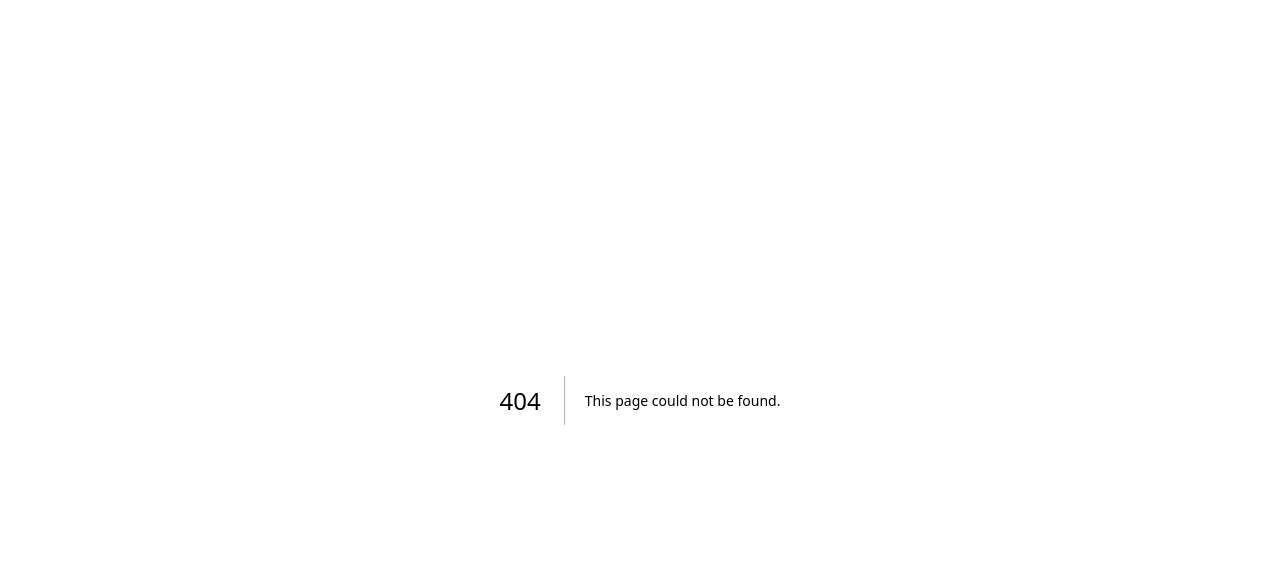
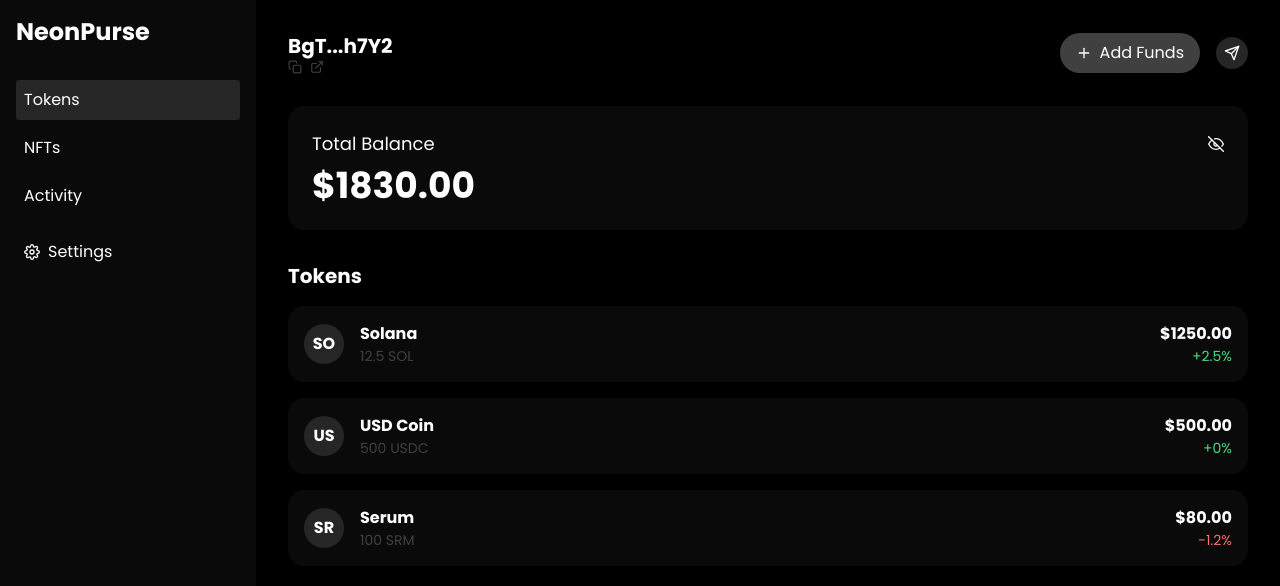
Before and after one commit to sarthakkapila/NeonPurse, a Next.js app: page /wallet in a window 1280 px wide. Before the commit this address had no page. Shown: the top 586 px of the page. Built offline with nearby package versions, Linux system fonts and the light colour scheme.

Commit message:
added wallet

```diff
--- a/src/app/page.tsx
+++ b/src/app/page.tsx
@@ -1,13 +1,20 @@
 
-import { GridBackgroundDemo } from "@/components/grid";
-import { Navbar } from "@/components/navbar-landing";
-import { SpotlightPreview } from "@/components/gridspot";
-import { NavbarDemo } from "@/components/navbar";
-
+import Head from 'next/head';
+import Image from 'next/image';
+import { NavbarDemo } from '@/components/navbar';
+import { SpotlightPreview } from '@/components/gridspot';
+import { GridBackgroundDemo } from '@/components/grid';
+import Footer from '../components/Footer'; // Ensure correct path to Footer component
 
 export default function Home() {
   return (
-    <div className="min-h-screen bg-zinc-950 bg-grid p-4 ">
+    <div className="min-h-screen bg-zinc-950 bg-grid p-4">
+      <Head>
+        <title>NeonPurse</title>
+        <link rel="icon" href="/favicon.ico" />
+      </Head>
+
+      {/* Header */}
       <div className="flex justify-between items-center">
         <div className="text-4xl sm:text-4xl font-extrabold bg-clip-text text-transparent bg-gradient-to-b from-neutral-200 to-neutral-950 py-4">
           NeonPurse
@@ -16,22 +23,25 @@ export default function Home() {
           <NavbarDemo />
         </div>
         <div>
-
           <button className="relative p-[3px] flex justify-end">
-            <div className="absolute inset-0 bg-gradient-to-r from-zinc-400 to-gray-950 rounded-lg" />
-            <div className="relative px-8 py-4 text-white font-extrabold text-xl bg-transparent hover:bg-transparent transition duration-200">
+            <div className="absolute inset-0 bg-gradient-to-r from-neutral-700 to-neutral-800 rounded-lg" />
+            <div className="relative px-8 py-4 text-gray-500 font-extrabold text-xl bg-transparent hover:bg-transparent transition duration-200">
               Launch App
             </div>
           </button>
         </div>
       </div>
-      <div className="max-w-screen-2xl mx-auto px-2 py-4 pt-16 ">
+
+      {/* Main Content */}
+      <div className="max-w-screen-2xl mx-auto px-2 py-4 pt-16">
         <SpotlightPreview />
 
+        <div className="bg-stone-500 rounded-xl mt-8">
+          <h1 className="text-lg font-bold text-center bg-clip-text text-transparent bg-gradient-to-b from-neutral-200 to-neutral-400 py-2">
+            Earn points by using our wallets
+          </h1>
+        </div>
 
-        <div className="bg-stone-700 rounded-xl">
-          <h1 className="text-lg font-extrabold text-center bg-clip-text text-transparent bg-gradient-to-b from-neutral-50 to-neutral-950 py-2">Earn points by using our wallets</h1>
-        </div>
         <GridBackgroundDemo />
       </div>
     </div>
--- /dev/null
+++ b/src/app/wallet/page.tsx
@@ -0,0 +1,134 @@
+"use client"
+import { useState } from 'react';
+import Head from 'next/head';
+import { FiSend, FiDownload, FiPlus, FiSettings, FiCopy, FiExternalLink, FiEye, FiEyeOff } from 'react-icons/fi';
+
+export default function Home() {
+  const [activeTab, setActiveTab] = useState('tokens');
+  const [showBalance, setShowBalance] = useState(true);
+  const [assets, setAssets] = useState([
+    { name: 'Solana', symbol: 'SOL', amount: 12.5, value: 1250, change: 2.5 },
+    { name: 'USD Coin', symbol: 'USDC', amount: 500, value: 500, change: 0 },
+    { name: 'Serum', symbol: 'SRM', amount: 100, value: 80, change: -1.2 },
+  ]);
+  const [nfts, setNfts] = useState([
+    { name: 'Degen Ape #1234', collection: 'Degen Ape Academy' },
+    { name: 'Solana Monkey #5678', collection: 'SMB' },
+  ]);
+
+  const totalBalance = assets.reduce((sum, asset) => sum + asset.value, 0);
+  const truncatedAddress = 'BgT...h7Y2';
+
+  return (
+    <div className="min-h-screen bg-black text-white flex">
+      <Head>
+        <title>NeonPurse-Wallet</title>
+        <link rel="icon" href="/favicon.ico" />
+      </Head>
+
+      {/* Sidebar */}
+      <aside className="w-64 bg-neutral-950 p-4">
+        <h1 className="text-2xl font-bold mb-8">NeonPurse</h1>
+        <nav className="space-y-2">
+          <button className={`w-full text-left p-2 rounded ${activeTab === 'tokens' ? 'bg-neutral-800' : 'hover:bg-neutral-800'}`} onClick={() => setActiveTab('tokens')}>Tokens</button>
+          <button className={`w-full text-left p-2 rounded ${activeTab === 'nfts' ? 'bg-neutral-800' : 'hover:bg-neutral-800'}`} onClick={() => setActiveTab('nfts')}>NFTs</button>
+          <button className={`w-full text-left p-2 rounded ${activeTab === 'activity' ? 'bg-neutral-800' : 'hover:bg-neutral-800'}`} onClick={() => setActiveTab('activity')}>Activity</button>
+        </nav>
+        <div className="mt-auto pt-4">
+          <button className="w-full text-left p-2 rounded hover:bg-neutral-600 flex items-center">
+            <FiSettings className="mr-2" /> Settings
+          </button>
+        </div>
+      </aside>
+
+      {/* Main Content */}
+      <main className="flex-1 p-8">
+        {/* Header */}
+        <header className="flex justify-between items-center mb-8">
+          <div>
+            <h2 className="text-xl font-bold">{truncatedAddress}</h2>
+            <div className="flex items-center text-sm text-neutral-700">
+              <button className="mr-2 hover:text-white"><FiCopy /></button>
+              <button className="hover:text-white"><FiExternalLink /></button>
+            </div>
+          </div>
+          <div className="flex items-center space-x-4">
+            <button className="bg-neutral-700 hover:bg-neutral-950 px-4 py-2 rounded-full flex items-center">
+              <FiPlus className="mr-2" /> Add Funds
+            </button>
+            <button className="bg-neutral-800 hover:bg-neutral-950 p-2 rounded-full">
+              <FiSend />
+            </button>
+          </div>
+        </header>
+
+        {/* Balance */}
+        <div className="bg-neutral-950 rounded-lg p-6 mb-8">
+          <div className="flex justify-between items-center mb-2">
+            <h3 className="text-lg">Total Balance</h3>
+            <button onClick={() => setShowBalance(!showBalance)}>
+              {showBalance ? <FiEyeOff /> : <FiEye />}
+            </button>
+          </div>
+          <p className="text-4xl font-bold">
+            {showBalance ? `$${totalBalance.toFixed(2)}` : '••••••'}
+          </p>
+        </div>
+
+        {/* Tokens */}
+        {activeTab === 'tokens' && (
+          <div>
+            <h3 className="text-xl font-bold mb-4">Tokens</h3>
+            <div className="space-y-4">
+              {assets.map((asset) => (
+                <div key={asset.symbol} className="flex justify-between items-center bg-neutral-950 p-4 rounded-lg">
+                  <div className="flex items-center">
+                    <div className="w-10 h-10 rounded-full bg-neutral-800 mr-4 flex items-center justify-center font-bold">
+                      {asset.symbol.slice(0, 2)}
+                    </div>
+                    <div>
+                      <p className="font-bold">{asset.name}</p>
+                      <p className="text-sm text-neutral-700">{asset.amount} {asset.symbol}</p>
+                    </div>
+                  </div>
+                  <div className="text-right">
+                    <p className="font-bold">${asset.value.toFixed(2)}</p>
+                    <p className={`text-sm ${asset.change >= 0 ? 'text-green-400' : 'text-red-400'}`}>
+                      {asset.change >= 0 ? '+' : ''}{asset.change}%
+                    </p>
+                  </div>
+                </div>
+              ))}
+            </div>
+          </div>
+        )}
+
+        {/* NFTs */}
+        {activeTab === 'nfts' && (
+          <div>
+            <h3 className="text-xl font-bold mb-4">NFTs</h3>
+            <div className="grid grid-cols-2 gap-4">
+              {nfts.map((nft, index) => (
+                <div key={index} className="bg-neutral-950 p-4 rounded-lg">
+                  <div className="bg-neutral-800 h-40 rounded-lg mb-2"></div>
+                  <p className="font-bold">{nft.name}</p>
+                  <p className="text-sm text-neutral-700">{nft.collection}</p>
+                </div>
+              ))}
+            </div>
+          </div>
+        )}
+
+        {/* Activity */}
+        {activeTab === 'activity' && (
+          <div>
+            <h3 className="text-xl font-bold mb-4">Recent Activity</h3>
+            <div className="bg-neutral-950 rounded-lg p-4">
+              <p className="text-center text-neutral-300">No recent activity</p>
+            </div>
+          </div>
+        )}
+      </main>
+    </div>
+  );
+}
```
